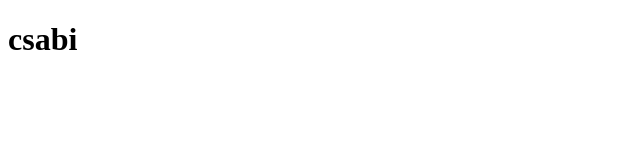
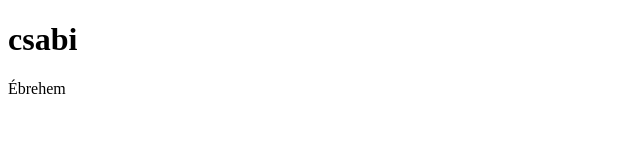
Before and after one commit to Maffiak/Programoz-s, a plain HTML site: page index.html in a window 1280 px wide. Shown: the full height of the page, 0-640 px from the left. Drawn offline with Linux system fonts and the light colour scheme.

Commit message:
harmadik

```diff
--- a/index.html
+++ b/index.html
@@ -8,5 +8,6 @@
 </head>
 <body>
     <h1>csabi</h1>
+    <p>Ébrehem</p>
 </body>
 </html>
```
